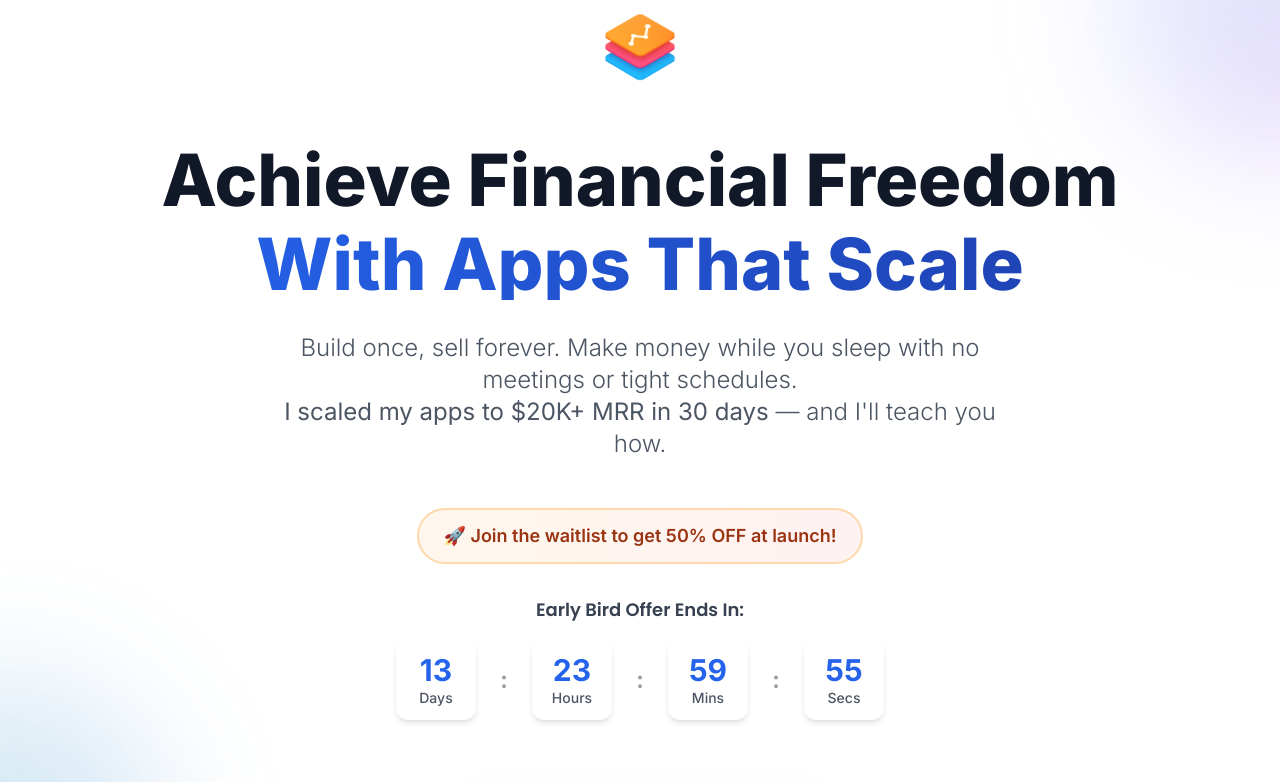
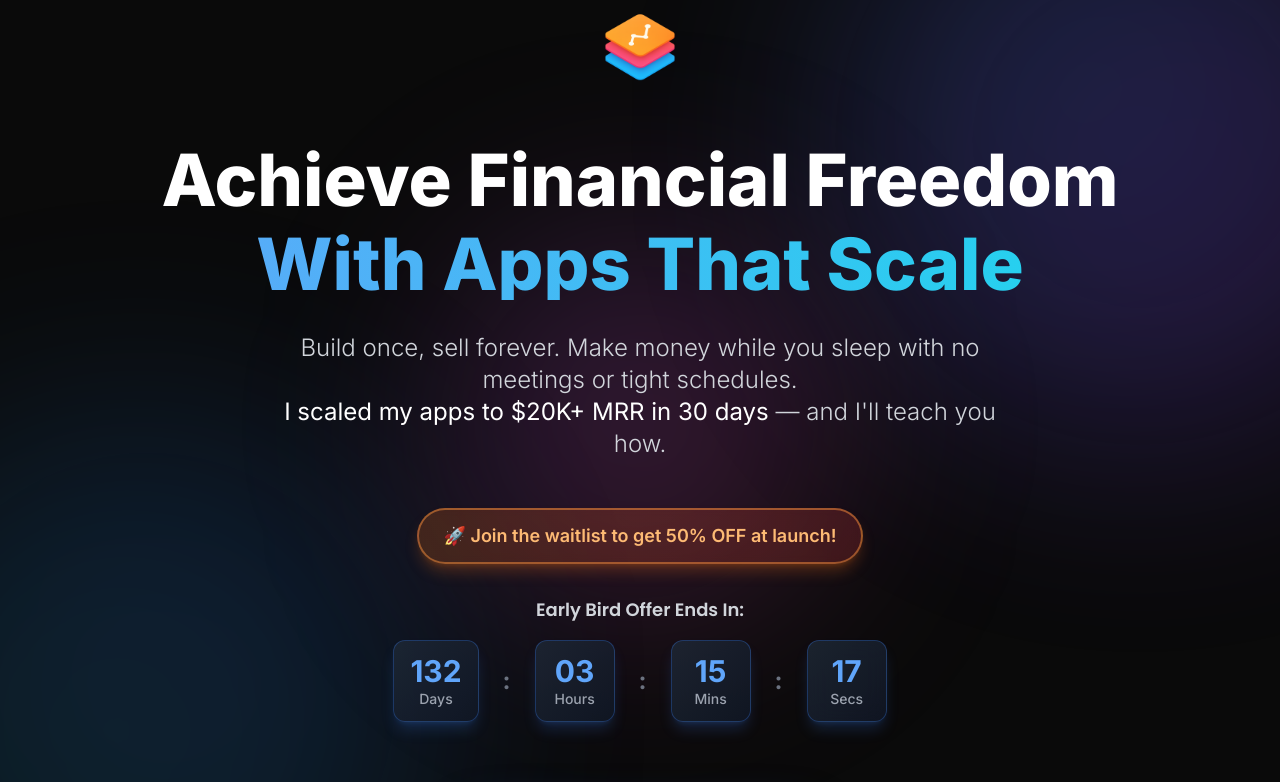
Before and after one commit to ChrolloAce/appsthatscale, a Next.js app: page / in a window 1280 px wide. Shown: the top 782 px of the page. Built offline with nearby package versions, Linux system fonts and the light colour scheme.

Commit message:
Implement dark tech-forward theme with grid pattern, glows, and fix timer to Nov 30, 2025 + add tracking code

```diff
--- a/app/page.tsx
+++ b/app/page.tsx
@@ -4,7 +4,7 @@ import Footer from '../components/Footer'
 
 export default function Home() {
   return (
-    <main className="min-h-screen bg-white">
+    <main className="min-h-screen bg-[#0a0a0a]">
       <div className="relative">
         {/* Hero Section */}
         <WaitlistHero />
--- a/app/theme.css
+++ b/app/theme.css
@@ -29,54 +29,61 @@
   --font-bold: 700;
   --font-extrabold: 800;
 
-  /* === COLORS === */
-  /* Primary Palette */
-  --primary-50: #f8fafc;
-  --primary-100: #f1f5f9;
-  --primary-200: #e2e8f0;
-  --primary-300: #cbd5e1;
-  --primary-400: #94a3b8;
-  --primary-500: #64748b;
-  --primary-600: #475569;
-  --primary-700: #334155;
-  --primary-800: #1e293b;
-  --primary-900: #0f172a;
+  /* === DARK MODE COLORS === */
+  /* Dark Background Palette */
+  --dark-bg-primary: #0a0a0a;
+  --dark-bg-secondary: #111111;
+  --dark-bg-tertiary: #1a1a1a;
+  --dark-bg-elevated: #1f1f1f;
 
-  /* Accent Colors */
-  --accent-blue: #3b82f6;
-  --accent-blue-light: #60a5fa;
-  --accent-blue-dark: #2563eb;
+  /* Dark Text Colors */
+  --dark-text-primary: #ffffff;
+  --dark-text-secondary: #a0a0a0;
+  --dark-text-tertiary: #6b6b6b;
+  --dark-text-muted: #4a4a4a;
 
-  --accent-green: #10b981;
-  --accent-green-light: #34d399;
-  --accent-green-dark: #059669;
+  /* Accent Colors - Brighter for dark mode */
+  --accent-blue: #60a5fa;
+  --accent-blue-light: #93c5fd;
+  --accent-blue-dark: #3b82f6;
+  --accent-blue-glow: rgba(96, 165, 250, 0.5);
 
-  --accent-purple: #8b5cf6;
-  --accent-purple-light: #a78bfa;
-  --accent-purple-dark: #7c3aed;
+  --accent-purple: #a78bfa;
+  --accent-purple-light: #c4b5fd;
+  --accent-purple-dark: #8b5cf6;
+  --accent-purple-glow: rgba(167, 139, 250, 0.5);
 
-  --accent-orange: #f59e0b;
-  --accent-orange-light: #fbbf24;
-  --accent-orange-dark: #d97706;
+  --accent-cyan: #22d3ee;
+  --accent-cyan-light: #67e8f9;
+  --accent-cyan-dark: #06b6d4;
+  --accent-cyan-glow: rgba(34, 211, 238, 0.5);
+
+  --accent-green: #34d399;
+  --accent-green-light: #6ee7b7;
+  --accent-green-dark: #10b981;
+
+  --accent-orange: #fb923c;
+  --accent-orange-light: #fdba74;
+  --accent-orange-dark: #f97316;
 
   /* Semantic Colors */
   --success: var(--accent-green);
   --warning: var(--accent-orange);
-  --error: #ef4444;
+  --error: #f87171;
   --info: var(--accent-blue);
 
   /* Text Colors */
-  --text-primary: var(--primary-800);
-  --text-secondary: var(--primary-600);
-  --text-tertiary: var(--primary-500);
-  --text-muted: var(--primary-400);
+  --text-primary: var(--dark-text-primary);
+  --text-secondary: var(--dark-text-secondary);
+  --text-tertiary: var(--dark-text-tertiary);
+  --text-muted: var(--dark-text-muted);
   --text-white: #ffffff;
 
   /* Background Colors */
-  --bg-primary: #ffffff;
-  --bg-secondary: var(--primary-50);
-  --bg-tertiary: var(--primary-100);
-  --bg-muted: var(--primary-200);
+  --bg-primary: var(--dark-bg-primary);
+  --bg-secondary: var(--dark-bg-secondary);
+  --bg-tertiary: var(--dark-bg-tertiary);
+  --bg-elevated: var(--dark-bg-elevated);
 
   /* === SPACING === */
   --space-1: 0.25rem;   /* 4px */
@@ -116,9 +123,16 @@
   --transition-slow: 350ms ease-in-out;
 
   /* === GLASS EFFECTS === */
-  --glass-bg: rgba(255, 255, 255, 0.8);
-  --glass-border: rgba(255, 255, 255, 0.2);
+  --glass-bg: rgba(26, 26, 26, 0.7);
+  --glass-border: rgba(255, 255, 255, 0.1);
   --glass-blur: blur(20px);
+
+  /* === GLOW EFFECTS === */
+  --glow-sm: 0 0 10px var(--accent-blue-glow);
+  --glow-md: 0 0 20px var(--accent-blue-glow);
+  --glow-lg: 0 0 40px var(--accent-blue-glow);
+  --glow-purple: 0 0 30px var(--accent-purple-glow);
+  --glow-cyan: 0 0 30px var(--accent-cyan-glow);
 }
 
 /* ===== GLOBAL TYPOGRAPHY ===== */
@@ -132,7 +146,12 @@ body {
   font-weight: var(--font-normal);
   line-height: 1.6;
   color: var(--text-primary);
-  background-color: var(--bg-secondary);
+  background-color: var(--bg-primary);
+  background-image:
+    linear-gradient(rgba(255, 255, 255, 0.03) 1px, transparent 1px),
+    linear-gradient(90deg, rgba(255, 255, 255, 0.03) 1px, transparent 1px);
+  background-size: 50px 50px;
+  background-position: 0 0, 0 0;
 }
 
 /* Headings */
@@ -165,9 +184,9 @@ h6 { font-size: var(--text-base); font-weight: var(--font-medium); }
 }
 
 .card:hover {
-  box-shadow: var(--shadow-lg);
+  box-shadow: var(--shadow-lg), var(--glow-sm);
   transform: translateY(-2px);
-  border-color: rgba(255, 255, 255, 0.3);
+  border-color: rgba(255, 255, 255, 0.2);
 }
 
 .card-compact {
@@ -208,27 +227,28 @@ h6 { font-size: var(--text-base); font-weight: var(--font-medium); }
 .btn-primary {
   background: linear-gradient(135deg, var(--accent-blue), var(--accent-blue-dark));
   color: var(--text-white);
-  box-shadow: var(--shadow-md);
+  box-shadow: var(--shadow-md), var(--glow-sm);
 }
 
 .btn-primary:hover {
   transform: translateY(-1px);
-  box-shadow: var(--shadow-lg);
+  box-shadow: var(--shadow-lg), var(--glow-md);
   background: linear-gradient(135deg, var(--accent-blue-light), var(--accent-blue));
 }
 
 .btn-secondary {
   background: var(--glass-bg);
   color: var(--text-primary);
-  border: 1px solid var(--primary-200);
+  border: 1px solid var(--glass-border);
   box-shadow: var(--shadow-sm);
+  backdrop-filter: var(--glass-blur);
 }
 
 .btn-secondary:hover {
-  background: var(--bg-primary);
-  border-color: var(--primary-300);
+  background: var(--bg-tertiary);
+  border-color: rgba(255, 255, 255, 0.2);
   transform: translateY(-1px);
-  box-shadow: var(--shadow-md);
+  box-shadow: var(--shadow-md), var(--glow-sm);
 }
 
 .btn-ghost {
@@ -240,7 +260,7 @@ h6 { font-size: var(--text-base); font-weight: var(--font-medium); }
 .btn-ghost:hover {
   background: var(--bg-tertiary);
   color: var(--text-primary);
-  border-color: var(--primary-200);
+  border-color: var(--glass-border);
 }
 
 .btn-sm {
@@ -264,9 +284,9 @@ h6 { font-size: var(--text-base); font-weight: var(--font-medium); }
   font-family: var(--font-primary);
   font-size: var(--text-sm);
   padding: var(--space-3) var(--space-4);
-  border: 1px solid var(--primary-200);
+  border: 1px solid var(--glass-border);
   border-radius: var(--radius-lg);
-  background: var(--bg-primary);
+  background: var(--bg-tertiary);
   color: var(--text-primary);
   transition: all var(--transition-base);
   outline: none;
@@ -274,7 +294,8 @@ h6 { font-size: var(--text-base); font-weight: var(--font-medium); }
 
 .input:focus {
   border-color: var(--accent-blue);
-  box-shadow: 0 0 0 3px rgba(59, 130, 246, 0.1);
+  box-shadow: 0 0 0 3px rgba(96, 165, 250, 0.15), var(--glow-sm);
+  background: var(--bg-elevated);
 }
 
 .input::placeholder {
@@ -286,9 +307,9 @@ h6 { font-size: var(--text-base); font-weight: var(--font-medium); }
   font-family: var(--font-primary);
   font-size: var(--text-sm);
   padding: var(--space-3) var(--space-4);
-  border: 1px solid var(--primary-200);
+  border: 1px solid var(--glass-border);
   border-radius: var(--radius-lg);
-  background: var(--bg-primary);
+  background: var(--bg-tertiary);
   color: var(--text-primary);
   cursor: pointer;
   transition: all var(--transition-base);
@@ -297,7 +318,8 @@ h6 { font-size: var(--text-base); font-weight: var(--font-medium); }
 
 .select:focus {
   border-color: var(--accent-blue);
-  box-shadow: 0 0 0 3px rgba(59, 130, 246, 0.1);
+  box-shadow: 0 0 0 3px rgba(96, 165, 250, 0.15), var(--glow-sm);
+  background: var(--bg-elevated);
 }
 
 /* Badges */
@@ -331,9 +353,9 @@ h6 { font-size: var(--text-base); font-weight: var(--font-medium); }
 }
 
 .badge-secondary {
-  background: var(--primary-100);
+  background: var(--bg-tertiary);
   color: var(--text-secondary);
-  border: 1px solid var(--primary-200);
+  border: 1px solid var(--glass-border);
 }
 
 /* Icons */
@@ -364,13 +386,13 @@ h6 { font-size: var(--text-base); font-weight: var(--font-medium); }
 .divider {
   border: none;
   height: 1px;
-  background: var(--primary-200);
+  background: var(--glass-border);
   margin: var(--space-4) 0;
 }
 
 .divider-thick {
   height: 2px;
-  background: var(--primary-300);
+  background: rgba(255, 255, 255, 0.15);
 }
 
 /* Loading States */
@@ -382,7 +404,7 @@ h6 { font-size: var(--text-base); font-weight: var(--font-medium); }
 .spinner {
   width: 1.5rem;
   height: 1.5rem;
-  border: 2px solid var(--primary-200);
+  border: 2px solid var(--glass-border);
   border-top: 2px solid var(--accent-blue);
   border-radius: var(--radius-full);
   animation: spin 1s linear infinite;
--- a/components/Footer.tsx
+++ b/components/Footer.tsx
@@ -4,7 +4,7 @@ import React from 'react'
 
 const Footer: React.FC = () => {
   return (
-    <footer className="bg-white border-t border-gray-200">
+    <footer className="bg-black/60 backdrop-blur-md border-t border-white/10">
       <div className="max-w-7xl mx-auto px-4 sm:px-6 lg:px-8 py-8">
         <div className="text-center">
           <img
@@ -12,7 +12,7 @@ const Footer: React.FC = () => {
             alt="Apps That Scale"
             className="h-8 w-auto mx-auto mb-4"
           />
-          <p className="text-gray-500 text-sm">
+          <p className="text-gray-400 text-sm">
             © 2025 Apps That Scale. Building the future of scalable applications.
           </p>
         </div>
--- a/components/Navbar.tsx
+++ b/components/Navbar.tsx
@@ -4,7 +4,7 @@ import React from 'react'
 
 const Navbar: React.FC = () => {
   return (
-    <nav className="fixed top-0 left-0 right-0 z-50 bg-white/80 backdrop-blur-md border-b border-gray-200">
+    <nav className="fixed top-0 left-0 right-0 z-50 bg-black/40 backdrop-blur-md border-b border-white/10">
       <div className="max-w-7xl mx-auto px-4 sm:px-6 lg:px-8">
         <div className="flex justify-center items-center h-16">
           {/* Logo */}
--- a/components/WaitlistHero.tsx
+++ b/components/WaitlistHero.tsx
@@ -14,9 +14,8 @@ const WaitlistHero: React.FC = () => {
   });
 
   useEffect(() => {
-    // Set target date to 14 days from now
-    const targetDate = new Date();
-    targetDate.setDate(targetDate.getDate() + 14);
+    // Set target date to November 30, 2025 at 23:59:59
+    const targetDate = new Date('2025-11-30T23:59:59');
 
     const calculateTimeLeft = () => {
       const now = new Date().getTime();
@@ -41,10 +40,11 @@ const WaitlistHero: React.FC = () => {
 
   return (
     <section className="relative min-h-screen flex items-center justify-center px-4 sm:px-6 lg:px-8 overflow-hidden">
-      {/* Background Elements */}
+      {/* Background Elements with Glows */}
       <div className="absolute inset-0 overflow-hidden">
-        <div className="absolute -top-40 -right-40 w-80 h-80 rounded-full bg-gradient-to-br from-blue-400/20 to-purple-600/20 blur-3xl"></div>
-        <div className="absolute -bottom-40 -left-40 w-80 h-80 rounded-full bg-gradient-to-tr from-green-400/20 to-blue-600/20 blur-3xl"></div>
+        <div className="absolute -top-40 -right-40 w-[600px] h-[600px] rounded-full bg-gradient-to-br from-blue-500/30 to-purple-600/30 blur-[120px] animate-pulse"></div>
+        <div className="absolute -bottom-40 -left-40 w-[600px] h-[600px] rounded-full bg-gradient-to-tr from-cyan-400/20 to-blue-600/30 blur-[120px] animate-pulse" style={{ animationDelay: '1s' }}></div>
+        <div className="absolute top-1/2 left-1/2 transform -translate-x-1/2 -translate-y-1/2 w-[400px] h-[400px] rounded-full bg-gradient-to-br from-purple-500/20 to-pink-500/20 blur-[100px]"></div>
       </div>
 
       <div className="relative w-full max-w-5xl mx-auto text-center">
@@ -58,24 +58,24 @@ const WaitlistHero: React.FC = () => {
         </div>
 
                 {/* Main Headline - Better mobile sizing */}
-        <h1 className="text-3xl sm:text-5xl lg:text-6xl xl:text-7xl font-extrabold text-gray-900 mb-6 sm:mb-8 leading-tight px-2">
+        <h1 className="text-3xl sm:text-5xl lg:text-6xl xl:text-7xl font-extrabold text-white mb-6 sm:mb-8 leading-tight px-2">
           <span className="block mb-2 sm:mb-3">Achieve Financial Freedom</span>
-          <span className="block bg-gradient-to-r from-blue-600 to-blue-800 bg-clip-text text-transparent">
+          <span className="block bg-gradient-to-r from-blue-400 via-cyan-400 to-purple-400 bg-clip-text text-transparent animate-gradient-x">
             With Apps That Scale
           </span>
         </h1>
 
         {/* Updated Subheadline - Better mobile sizing */}
-        <p className="text-lg sm:text-xl lg:text-2xl text-gray-600 mb-8 sm:mb-12 max-w-3xl mx-auto leading-relaxed font-light px-4">
+        <p className="text-lg sm:text-xl lg:text-2xl text-gray-300 mb-8 sm:mb-12 max-w-3xl mx-auto leading-relaxed font-light px-4">
           Build once, sell forever. Make money while you sleep with no meetings or tight schedules.
           <br className="hidden sm:block" />
-          <strong>I scaled my apps to $20K+ MRR in 30 days</strong> — and I'll teach you how.
+          <strong className="text-white">I scaled my apps to $20K+ MRR in 30 days</strong> — and I'll teach you how.
         </p>
 
         {/* Launch Discount Offer - Mobile responsive */}
         <div className="mb-6 sm:mb-8 px-4">
-          <div className="inline-flex items-center px-4 sm:px-6 py-2 sm:py-3 rounded-full bg-gradient-to-r from-orange-50 to-red-50 border-2 border-orange-200">
-            <span className="text-sm sm:text-base lg:text-lg font-semibold text-orange-800">
+          <div className="inline-flex items-center px-4 sm:px-6 py-2 sm:py-3 rounded-full bg-gradient-to-r from-orange-500/20 to-red-500/20 border-2 border-orange-400/50 backdrop-blur-sm shadow-lg shadow-orange-500/25">
+            <span className="text-sm sm:text-base lg:text-lg font-semibold text-orange-300">
               🚀 Join the waitlist to get 50% OFF at launch!
             </span>
           </div>
@@ -84,34 +84,34 @@ const WaitlistHero: React.FC = () => {
         {/* Countdown Timer - Mobile optimized */}
         <div className="mb-12 sm:mb-16 px-4">
           <div className="mb-3 sm:mb-4">
-            <h3 className="text-base sm:text-lg font-semibold text-gray-700 mb-2">Early Bird Offer Ends In:</h3>
+            <h3 className="text-base sm:text-lg font-semibold text-gray-300 mb-2">Early Bird Offer Ends In:</h3>
           </div>
           <div className="flex justify-center items-center space-x-2 sm:space-x-4 lg:space-x-6">
             <div className="text-center">
-              <div className="bg-white rounded-lg sm:rounded-xl shadow-md px-2 sm:px-4 py-2 sm:py-3 min-w-[60px] sm:min-w-[80px]">
-                <div className="text-lg sm:text-2xl lg:text-3xl font-bold text-blue-600">{String(timeLeft.days).padStart(2, '0')}</div>
-                <div className="text-xs sm:text-sm text-gray-600 font-medium">Days</div>
+              <div className="bg-gradient-to-br from-gray-800/80 to-gray-900/80 backdrop-blur-md rounded-lg sm:rounded-xl shadow-lg shadow-blue-500/20 border border-blue-500/30 px-2 sm:px-4 py-2 sm:py-3 min-w-[60px] sm:min-w-[80px]">
+                <div className="text-lg sm:text-2xl lg:text-3xl font-bold text-blue-400">{String(timeLeft.days).padStart(2, '0')}</div>
+                <div className="text-xs sm:text-sm text-gray-400 font-medium">Days</div>
               </div>
             </div>
-            <div className="text-lg sm:text-2xl text-gray-400 font-bold">:</div>
+            <div className="text-lg sm:text-2xl text-gray-500 font-bold">:</div>
             <div className="text-center">
-              <div className="bg-white rounded-lg sm:rounded-xl shadow-md px-2 sm:px-4 py-2 sm:py-3 min-w-[60px] sm:min-w-[80px]">
-                <div className="text-lg sm:text-2xl lg:text-3xl font-bold text-blue-600">{String(timeLeft.hours).padStart(2, '0')}</div>
-                <div className="text-xs sm:text-sm text-gray-600 font-medium">Hours</div>
+              <div className="bg-gradient-to-br from-gray-800/80 to-gray-900/80 backdrop-blur-md rounded-lg sm:rounded-xl shadow-lg shadow-blue-500/20 border border-blue-500/30 px-2 sm:px-4 py-2 sm:py-3 min-w-[60px] sm:min-w-[80px]">
+                <div className="text-lg sm:text-2xl lg:text-3xl font-bold text-blue-400">{String(timeLeft.hours).padStart(2, '0')}</div>
+                <div className="text-xs sm:text-sm text-gray-400 font-medium">Hours</div>
               </div>
             </div>
-            <div className="text-lg sm:text-2xl text-gray-400 font-bold">:</div>
+            <div className="text-lg sm:text-2xl text-gray-500 font-bold">:</div>
             <div className="text-center">
-              <div className="bg-white rounded-lg sm:rounded-xl shadow-md px-2 sm:px-4 py-2 sm:py-3 min-w-[60px] sm:min-w-[80px]">
-                <div className="text-lg sm:text-2xl lg:text-3xl font-bold text-blue-600">{String(timeLeft.minutes).padStart(2, '0')}</div>
-                <div className="text-xs sm:text-sm text-gray-600 font-medium">Mins</div>
+              <div className="bg-gradient-to-br from-gray-800/80 to-gray-900/80 backdrop-blur-md rounded-lg sm:rounded-xl shadow-lg shadow-blue-500/20 border border-blue-500/30 px-2 sm:px-4 py-2 sm:py-3 min-w-[60px] sm:min-w-[80px]">
+                <div className="text-lg sm:text-2xl lg:text-3xl font-bold text-blue-400">{String(timeLeft.minutes).padStart(2, '0')}</div>
+                <div className="text-xs sm:text-sm text-gray-400 font-medium">Mins</div>
               </div>
             </div>
-            <div className="text-lg sm:text-2xl text-gray-400 font-bold">:</div>
+            <div className="text-lg sm:text-2xl text-gray-500 font-bold">:</div>
             <div className="text-center">
-              <div className="bg-white rounded-lg sm:rounded-xl shadow-md px-2 sm:px-4 py-2 sm:py-3 min-w-[60px] sm:min-w-[80px]">
-                <div className="text-lg sm:text-2xl lg:text-3xl font-bold text-blue-600">{String(timeLeft.seconds).padStart(2, '0')}</div>
-                <div className="text-xs sm:text-sm text-gray-600 font-medium">Secs</div>
+              <div className="bg-gradient-to-br from-gray-800/80 to-gray-900/80 backdrop-blur-md rounded-lg sm:rounded-xl shadow-lg shadow-blue-500/20 border border-blue-500/30 px-2 sm:px-4 py-2 sm:py-3 min-w-[60px] sm:min-w-[80px]">
+                <div className="text-lg sm:text-2xl lg:text-3xl font-bold text-blue-400">{String(timeLeft.seconds).padStart(2, '0')}</div>
+                <div className="text-xs sm:text-sm text-gray-400 font-medium">Secs</div>
               </div>
             </div>
           </div>
@@ -120,7 +120,7 @@ const WaitlistHero: React.FC = () => {
         {/* Animated CTA Button */}
         <div className="flex justify-center px-4">
           <Link href="/join-waitlist" className="group">
-            <button className="bg-gradient-to-r from-blue-600 to-blue-700 hover:from-blue-700 hover:to-blue-800 text-white font-bold py-4 px-8 sm:px-12 rounded-full shadow-2xl hover:shadow-blue-500/25 transition-all duration-300 transform hover:scale-105 animate-shake hover:animate-glow flex items-center gap-3 text-base sm:text-lg lg:text-xl relative overflow-hidden">
+            <button className="bg-gradient-to-r from-blue-500 to-purple-600 hover:from-blue-600 hover:to-purple-700 text-white font-bold py-4 px-8 sm:px-12 rounded-full shadow-2xl shadow-blue-500/50 hover:shadow-blue-500/75 transition-all duration-300 transform hover:scale-105 animate-shake hover:animate-glow flex items-center gap-3 text-base sm:text-lg lg:text-xl relative overflow-hidden border border-blue-400/30">
               <span className="animate-bounce">🚀</span>
               Join the Waitlist Now
               <FontAwesomeIcon
@@ -128,7 +128,7 @@ const WaitlistHero: React.FC = () => {
                 className="text-sm group-hover:transform group-hover:translate-x-1 transition-transform duration-200"
               />
               {/* Shimmer effect */}
-              <div className="absolute inset-0 -top-[1px] -bottom-[1px] bg-gradient-to-r from-transparent via-white/20 to-transparent -skew-x-12 animate-shimmer opacity-0 group-hover:opacity-100 transition-opacity duration-300"></div>
+              <div className="absolute inset-0 -top-[1px] -bottom-[1px] bg-gradient-to-r from-transparent via-white/30 to-transparent -skew-x-12 animate-shimmer opacity-0 group-hover:opacity-100 transition-opacity duration-300"></div>
             </button>
           </Link>
         </div>
```
Also changed, not shown: app/layout.tsx (+8 -0 lines), app/globals.css.
